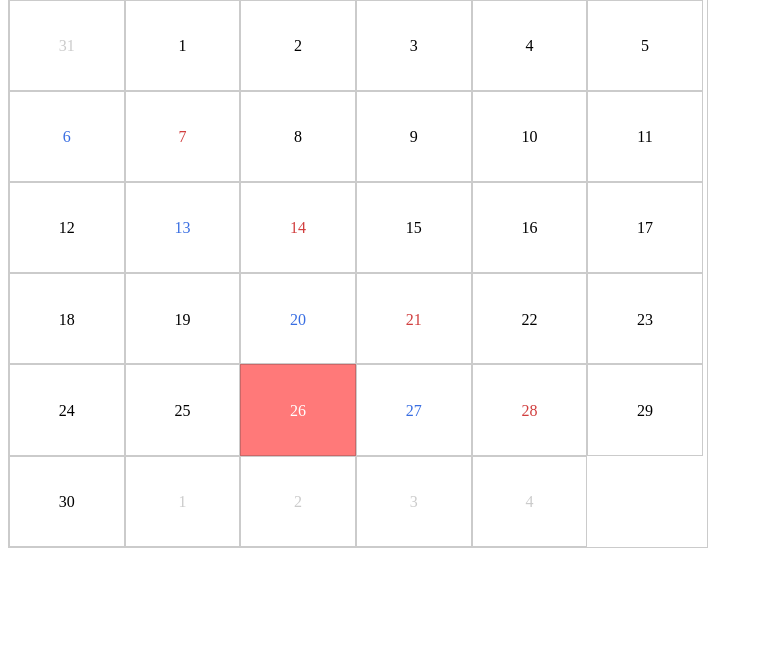
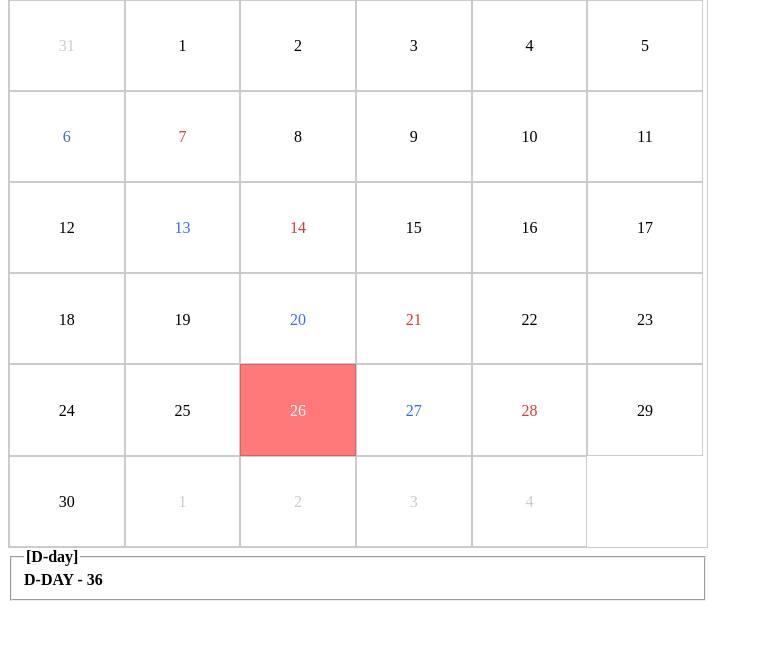
Before and after one commit to XITO404/SSP_Project, a Flask app: template templates/calendar.html in a window 1280 px wide. Shown: the part 140-800 px from the top of the page, without its empty margins (0-763 px from the left). Run offline with Flask 2, Linux system fonts and the light colour scheme; the template is opened without the code that fills it, so the values that code supplies are empty.

Commit message:
feat: calendar.html-d-day, d-day.js

```diff
--- /dev/null
+++ b/static/js/d-day.js
@@ -0,0 +1,12 @@
+var dday = new Date("January 1, 2022, 0:00:00").getTime();
+
+setInterval(function() {
+  var today = new Date().getTime();
+  var gap = dday - today;
+  var day = Math.ceil(gap / (1000 * 60 * 60 * 24));
+  //var hour = Math.ceil((gap % (1000 * 60 * 60 * 24)) / (1000 * 60 * 60));
+  //var min = Math.ceil((gap % (1000 * 60 * 60)) / (1000 * 60));
+  //var sec = Math.ceil((gap % (1000 * 60)) / 1000);
+
+  document.getElementById("count").innerHTML = "D-DAY - " + day;
+}, 1000);
--- a/templates/calendar.html
+++ b/templates/calendar.html
@@ -34,6 +34,13 @@
                 <!-- 날짜 별-->
                 <div class="dates"></div>
             </div>
+
+            <!-- d-day -->
+            <fieldset>
+                <legend><b>[D-day]</legend>
+                <div id="count"></div>
+                <script src="d-day.js"></script>
+            </fieldset>
 
             <!-- 새로운 창 -->
             <div class="resv-wrapper">
@@ -129,6 +136,7 @@
         </div>
 
         <!-- Java Script -->
+        <script src="../static/js/d-day.js"></script>
         <script src="../static/js/todo.js"></script>
         <script src="../static/js/calendar.js"></script>
         <script src="../static/js/newpage.js"></script>
```
